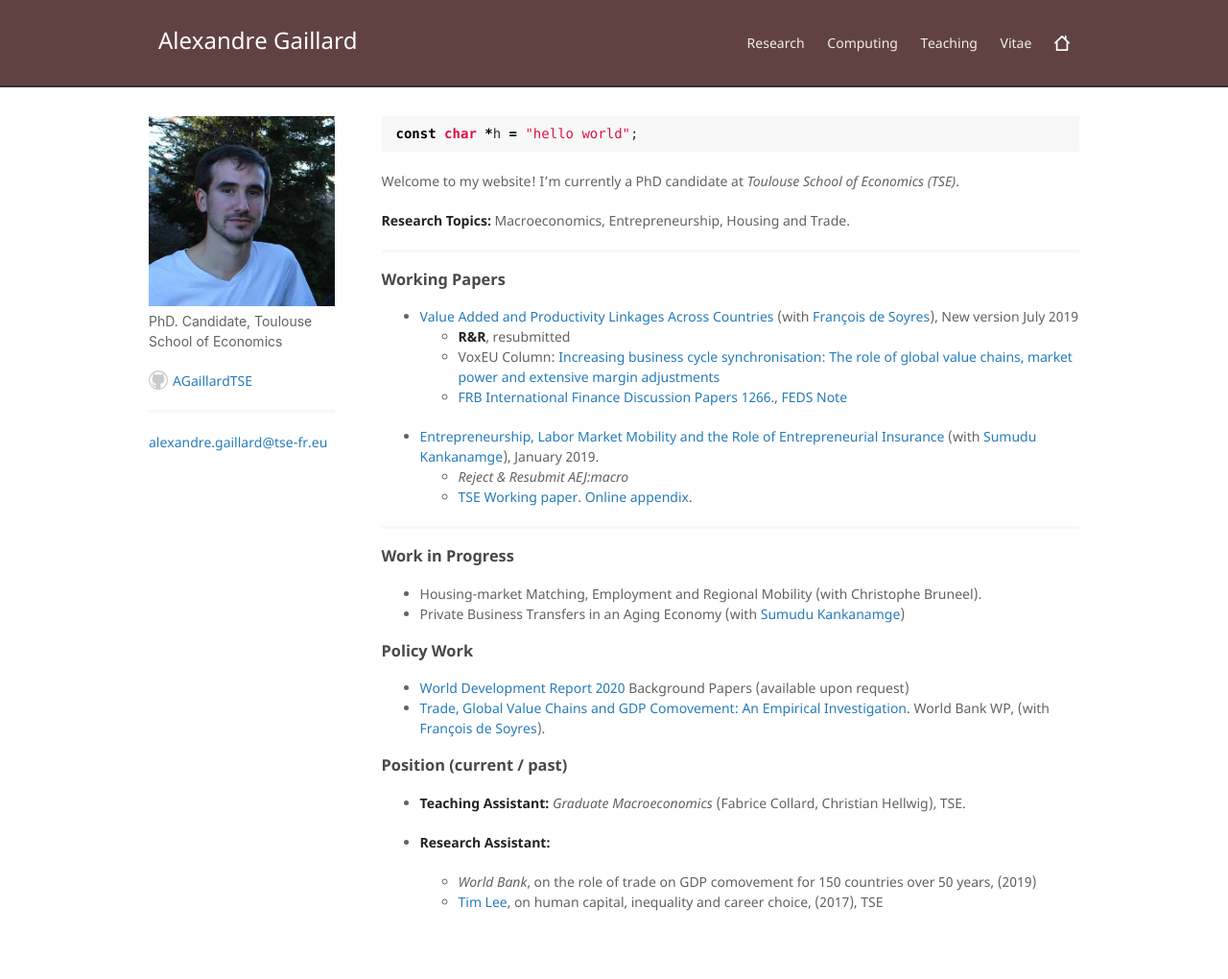
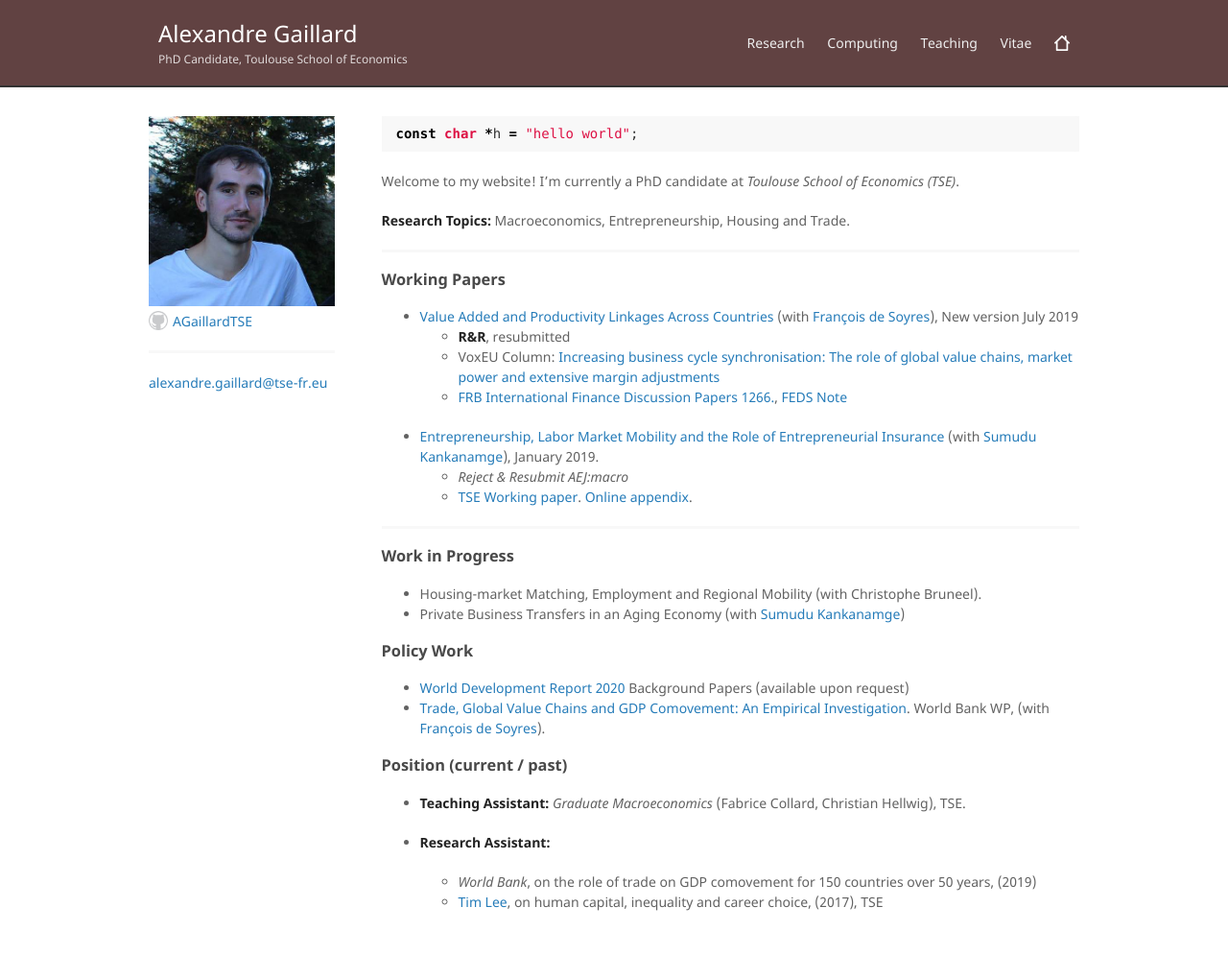
Before and after one commit to AGaillardTSE/AGaillardTSE.github.io, a Jekyll site: the page built from index.md, in a window 1280 px wide. Shown: the whole page at 96% size. Built offline with Jekyll 4.4.1, drawn with Linux system fonts in a browser that asks for light colours.

Commit message:
Update default.html

```diff
--- a/_layouts/default.html
+++ b/_layouts/default.html
@@ -17,7 +17,10 @@
   <body>
     <div class="menunavbar">
       <div class="wrapper">
-<div class="title_alex" style="font-size: 24px;padding-bottom: 10px;font-size: 24px;">Alexandre Gaillard</div>
+<div class="title_alex">
+    <div style="font-size: 24px;margin-top:-7px;">Alexandre Gaillard</div>
+    <div style="font-size: 12px;padding-bottom: 10px;opacity:0.8;">PhD Candidate, Toulouse School of Economics</div>
+</div>
 <div class="nav_alex">
   <a href="http://agaillard.eu/research/">Research</a>
   <a href="http://agaillard.eu/computing/">Computing</a>
@@ -36,7 +39,7 @@
 
         <!-- <h2 style="margin-top:10px;margin-bottom:0px;"><a style='color:#24292e;font-weight:600;font-size:24px;line-height:30px;font-family:-apple-system,BlinkMacSystemFont,"Segoe UI",Helvetica,Arial,sans-serif,"Apple Color Emoji","Segoe UI Emoji","Segoe UI Symbol";' href="{{ "/" | absolute_url }}">{{ site.title | default: site.github.repository_name }}</a></h2>
 -->
-        <p><span style='font-family:-apple-system,BlinkMacSystemFont,"Segoe UI",Helvetica,Arial,sans-serif,"Apple Color Emoji","Segoe UI Emoji","Segoe UI Symbol";align:center;font-size:14px;'>PhD. Candidate, Toulouse School of Economics</i></p>
+
  <!--        <br /><b>Email:</b> alexandre.gaillard@tse-fr.eu
         <br /><b>Phone:</b> +33 (0)6 87 88 00 43
 
```
